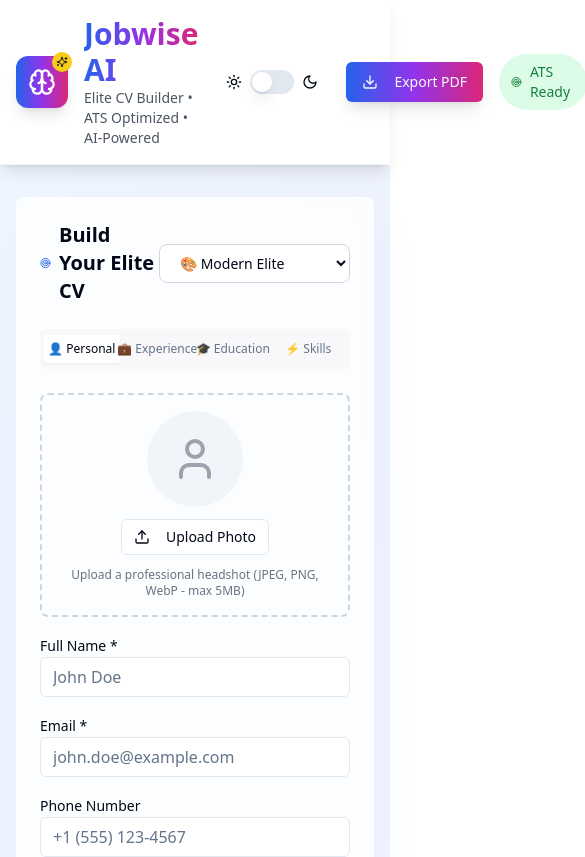
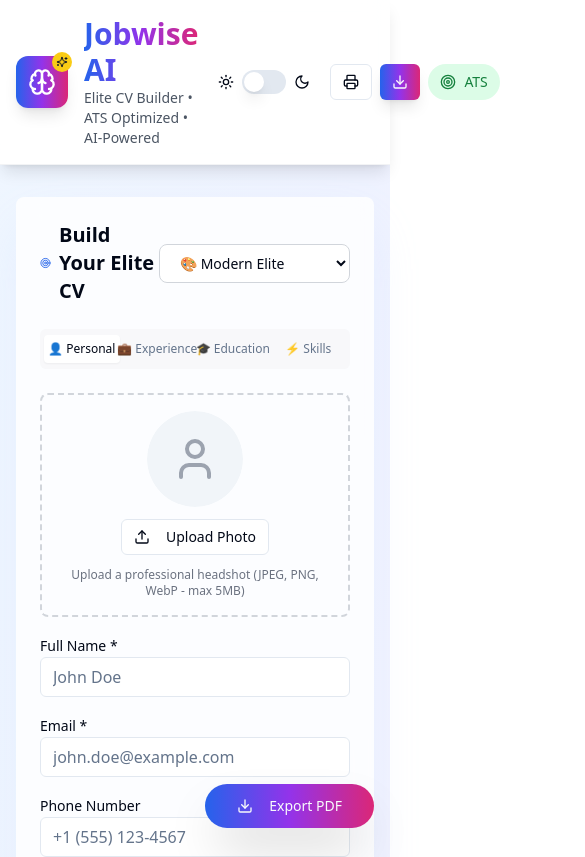
Before and after one commit to Emre-aslan2006/importantcv, a React (Vite) app: page / in a window 390 px wide. Shown: the top 857 px of the page, 585 px wide, since content can reach past the window. Built offline with nearby package versions, Linux system fonts and the light colour scheme.

Commit message:
Fix: Show export button and update preview
The export button was missing and the preview was different from the expected result. This commit fixes these issues.

```diff
--- a/src/pages/Index.tsx
+++ b/src/pages/Index.tsx
@@ -191,9 +191,9 @@ const Index = () => {
               </div>
             </div>
 
-            <div className="flex items-center space-x-4">
-              {/* Completion Progress */}
-              <div className={`hidden md:flex items-center space-x-2 px-4 py-2 rounded-full ${isDarkMode ? 'bg-gray-800/80' : 'bg-white/80'} backdrop-blur-sm border ${isDarkMode ? 'border-gray-700' : 'border-gray-200'}`}>
+            <div className="flex items-center space-x-2 lg:space-x-4">
+              {/* Completion Progress - Hidden on mobile */}
+              <div className={`hidden lg:flex items-center space-x-2 px-4 py-2 rounded-full ${isDarkMode ? 'bg-gray-800/80' : 'bg-white/80'} backdrop-blur-sm border ${isDarkMode ? 'border-gray-700' : 'border-gray-200'}`}>
                 <div className="w-16 h-2 bg-gray-200 dark:bg-gray-700 rounded-full overflow-hidden">
                   <div
                     className="h-full bg-gradient-to-r from-green-500 to-blue-500 transition-all duration-500"
@@ -203,22 +203,41 @@ const Index = () => {
                 <span className="text-xs font-medium">{completionPercentage}%</span>
               </div>
 
+              {/* Dark Mode Toggle */}
               <div className="flex items-center space-x-2 px-3 py-1 rounded-full bg-white/10 backdrop-blur-sm">
                 <Sun className="h-4 w-4" />
                 <Switch checked={isDarkMode} onCheckedChange={toggleDarkMode} />
                 <Moon className="h-4 w-4" />
               </div>
 
+              {/* Mobile Action Buttons */}
+              <div className="flex items-center space-x-2 lg:hidden">
+                <Button variant="outline" onClick={handlePrint} size="sm" className="backdrop-blur-sm">
+                  <Printer className="h-4 w-4" />
+                </Button>
+
+                <Button
+                  onClick={handleDownloadPDF}
+                  disabled={isGeneratingPDF}
+                  size="sm"
+                  className="bg-gradient-to-r from-blue-600 via-purple-600 to-pink-600 hover:from-blue-700 hover:via-purple-700 hover:to-pink-700 shadow-lg disabled:opacity-50"
+                >
+                  <Download className="h-4 w-4" />
+                </Button>
+              </div>
+
+              {/* Desktop Action Buttons */}
+              <div className="hidden lg:flex items-center space-x-2">
                 <Button
                   variant="outline"
                   onClick={() => setShowCoverLetter(!showCoverLetter)}
-                className="hidden md:flex bg-gradient-to-r from-purple-600 to-pink-600 text-white border-0 hover:from-purple-700 hover:to-pink-700"
+                  className="bg-gradient-to-r from-purple-600 to-pink-600 text-white border-0 hover:from-purple-700 hover:to-pink-700"
                 >
                   <FileText className="h-4 w-4 mr-2" />
                   Cover Letter AI
                 </Button>
 
-              <Button variant="outline" onClick={handlePrint} className="hidden md:flex backdrop-blur-sm">
+                <Button variant="outline" onClick={handlePrint} className="backdrop-blur-sm">
                   <Printer className="h-4 w-4 mr-2" />
                   Print
                 </Button>
@@ -231,14 +250,29 @@ const Index = () => {
                   <Download className="h-4 w-4 mr-2" />
                   {isGeneratingPDF ? 'Generating...' : 'Export PDF'}
                 </Button>
+              </div>
 
               <div className="flex items-center space-x-2 text-sm px-3 py-2 rounded-full bg-green-100 text-green-700 dark:bg-green-900/30 dark:text-green-300">
                 <Target className="h-4 w-4" />
-                <span className="font-medium">ATS Ready</span>
+                <span className="font-medium hidden sm:inline">ATS Ready</span>
+                <span className="font-medium sm:hidden">ATS</span>
               </div>
             </div>
           </div>
         </div>
+      </div>
+
+      {/* Mobile Export Button - Fixed at bottom for better visibility */}
+      <div className="lg:hidden fixed bottom-4 right-4 z-20">
+        <Button
+          onClick={handleDownloadPDF}
+          disabled={isGeneratingPDF}
+          size="lg"
+          className="bg-gradient-to-r from-blue-600 via-purple-600 to-pink-600 hover:from-blue-700 hover:via-purple-700 hover:to-pink-700 shadow-2xl disabled:opacity-50 rounded-full"
+        >
+          <Download className="h-5 w-5 mr-2" />
+          {isGeneratingPDF ? 'Generating...' : 'Export PDF'}
+        </Button>
       </div>
 
       <div className="max-w-7xl mx-auto px-4 py-8">
```
Lines whose indentation alone changed are shown as unchanged.
